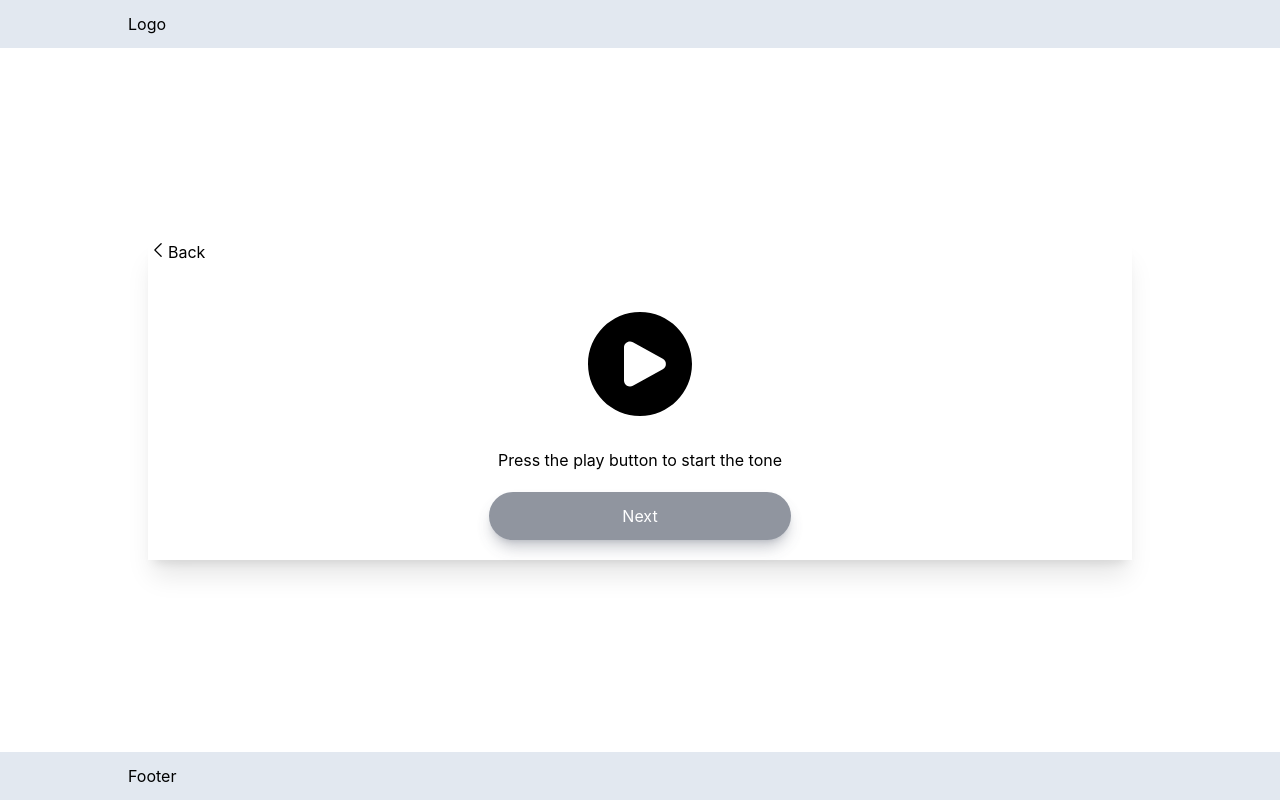
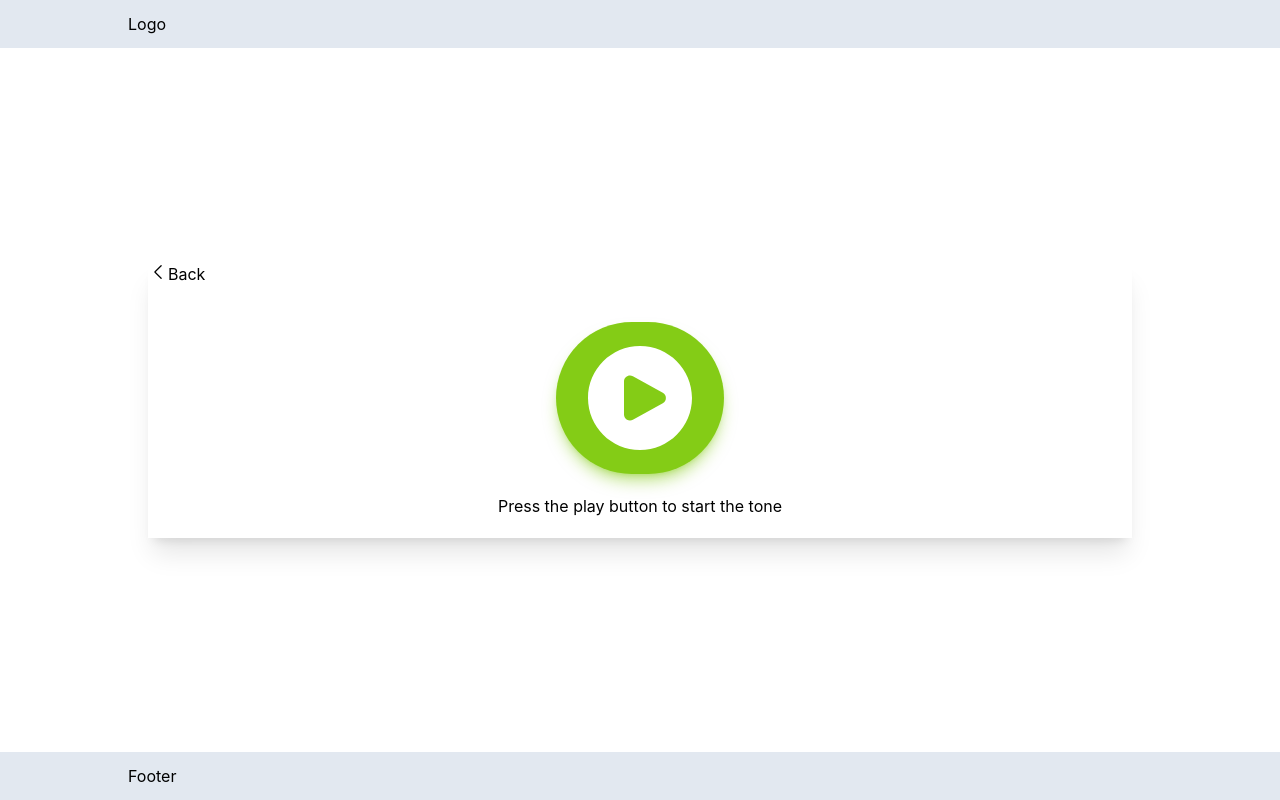
Before and after one commit to imicadio/hearing-test, a React (Create React App) app: page /sounds/1 in a window 1280 px wide. Built offline with nearby package versions, Linux system fonts and the light colour scheme; a web font is replaced by a local one.

Commit message:
feat: calibrated play

```diff
--- a/src/common/button/button.tsx
+++ b/src/common/button/button.tsx
@@ -14,12 +14,16 @@ const Button: FC<IButton> = ({
   isSound,
   disable = false,
 }) => {
-  const returnClass = classNames(customClass, {
-    [`inline-block bg-lime-500 py-3 px-5 rounded-full text-white shadow-lg shadow-lime-500/50 hover:before:content-['']`]:
-      type === "button" && !isBack,
-    [`mb-4 flex`]: isBack,
-    [`disabled:opacity-75 disabled:bg-gray-500 disabled:shadow-gray-500/50`]: isSound
-  });
+  const returnClass = classNames(
+    {
+      [`inline-block bg-lime-500 py-3 px-5 rounded-full text-white shadow-lg shadow-lime-500/50 hover:before:content-['']`]:
+        type === "button" && !isBack,
+      [`mb-4 flex`]: isBack,
+      [`disabled:opacity-75 disabled:bg-gray-500 disabled:shadow-gray-500/50`]:
+        isSound,
+    },
+    customClass
+  );
 
   if (isBack) {
     return (
--- a/src/components/play/model.d.ts
+++ b/src/components/play/model.d.ts
@@ -1,4 +1,5 @@
 export type IPlay = {
     play: boolean;
     changePlay: () => void;
+    currentHz: number | string | null | undefined;
 }
--- a/src/components/play/play.tsx
+++ b/src/components/play/play.tsx
@@ -3,24 +3,47 @@ import { PlayCircleIcon, PauseCircleIcon } from "@heroicons/react/24/solid";
 import { IPlay } from "./model";
 import VolumeButton from "../volume-button/volume-button";
 import { PlusCircleIcon, MinusCircleIcon } from "@heroicons/react/24/solid";
+import Button from "../../common/button/button";
 
-const Play: FC<IPlay> = ({ play, changePlay }) => {
-  const renderPlayBtn = play ? (
+const Play: FC<IPlay> = ({ play, changePlay, currentHz }) => {
+  const pauseBtn = currentHz ? (
     <>
-      <VolumeButton icon={<MinusCircleIcon className="w-20 h-20" />} />
+      <Button isSound customClass="px-2 py-2">
+        <MinusCircleIcon className="w-20 h-20" />
+      </Button>
+      <Button isSound customClass="px-2 py-2" onClick={changePlay}>
+        <PauseCircleIcon
+          className="h-32 w-32 cursor-pointer"
+          aria-hidden="true"
+        />
+      </Button>
+      <Button isSound customClass="px-2 py-2">
+        <PlusCircleIcon className="w-20 h-20" />
+      </Button>
+    </>
+  ) : (
+    <Button isSound customClass="px-2 py-2 col-start-2" onClick={changePlay}>
       <PauseCircleIcon
         className="h-32 w-32 cursor-pointer"
         aria-hidden="true"
+      />
+    </Button>
+  );
+
+  const renderPlayBtn = play ? (
+    <>{pauseBtn}</>
+  ) : (
+    <Button
+      isSound
+      customClass="px-2 py-2 cursor-pointer col-start-2"
+      onClick={changePlay}
+    >
+      <PlayCircleIcon
+        className="h-32 w-32"
+        aria-hidden="true"
         onClick={changePlay}
       />
-      <VolumeButton icon={<PlusCircleIcon className="w-20 h-20" />} />
-    </>
-  ) : (
-    <PlayCircleIcon
-      className="h-32 w-32 cursor-pointer col-start-2"
-      aria-hidden="true"
-      onClick={changePlay}
-    />
+    </Button>
   );
 
   return <>{renderPlayBtn}</>;
--- a/src/pages/sounds/sound-text/sound-text.tsx
+++ b/src/pages/sounds/sound-text/sound-text.tsx
@@ -1,5 +1,5 @@
 import React, { FC } from "react";
-import { clickToPlayText, adjustToneText } from "../../../shared/text";
+import { clickToPlayText, adjustToneText, doYouHearSound } from "../../../shared/text";
 import { ISoundText } from "./model";
 
 const SoundText: FC<ISoundText> = ({ currentHz, play }) => {
@@ -12,7 +12,7 @@ const SoundText: FC<ISoundText> = ({ currentHz, play }) => {
       ? adjustToneText
       : clickToPlayText
     : play
-    ? null
+    ? doYouHearSound
     : clickToPlayText;
 
   return (
--- a/src/pages/sounds/sounds.tsx
+++ b/src/pages/sounds/sounds.tsx
@@ -12,7 +12,6 @@ import {
 } from "../../redux/slice/soundSlice/soundSlice";
 import { ROUTER } from "../../shared/router";
 import SoundText from "./sound-text/sound-text";
-
 
 const Sounds: FC<{}> = () => {
   const dispatch = useDispatch();
@@ -40,23 +39,24 @@ const Sounds: FC<{}> = () => {
       : navigate({ pathname: ROUTER.QUESTION });
   };
 
-  useEffect(() => {}, [activeHz]);
+  // useEffect(() => {}, [activeHz]);
+
+  const renderBtn = currentHz ? (
+    <Button
+      disable={!play}
+      onClick={nextPage}
+      customClass="col-start-1 col-end-4 md:col-start-2 md:col-end-3 w-full"
+      isSound
+    >
+      Next
+    </Button>
+  ) : null;
 
   return (
     <div className="grid grid-cols-3 gap-5 place-items-center w-full p-5">
-
-      <Play play={play} changePlay={changePlay} />
-
-
+      <Play play={play} currentHz={currentHz} changePlay={changePlay} />
       <SoundText currentHz={currentHz} play={play} />
-      <Button
-        disable={!play}
-        onClick={nextPage}
-        customClass="col-start-1 col-end-4 md:col-start-2 md:col-end-3 w-full"
-        isSound
-      >
-        Next
-      </Button>
+      {renderBtn}
     </div>
   );
 };
--- a/src/redux/slice/soundSlice/model.d.ts
+++ b/src/redux/slice/soundSlice/model.d.ts
@@ -1,5 +1,5 @@
 export type SoundSlice = {
-  allHz: Record<number, string>[];
+  allHz: Record<number | string, number | null>[];
   allDb: nnumber[];
 
   activeHz: string;
--- a/src/redux/slice/soundSlice/soundSlice.tsx
+++ b/src/redux/slice/soundSlice/soundSlice.tsx
@@ -4,12 +4,13 @@ import { RootState } from "../../store";
 
 const initialState: SoundSlice = {
   allHz: [
-    { 250: "" },
-    { 500: "" },
-    { 1000: "" },
-    { 2000: "" },
-    { 4000: "" },
-    { 8000: "" },
+    { calibrated: null },
+    { 250: null },
+    { 500: null },
+    { 1000: null },
+    { 2000: null },
+    { 4000: null },
+    { 8000: null },
   ],
   allDb: [-5, 0, 5, 10, 15, 20, 30, 40, 50, 60, 70, 80],
 
@@ -22,7 +23,7 @@ const soundSlice = createSlice({
   initialState,
   reducers: {
     SET_ACTIVE_HZ: (state, action) => {
-        state.activeHz = action.payload;
+      state.activeHz = action.payload;
     },
   },
 });
--- a/src/shared/methods.tsx
+++ b/src/shared/methods.tsx
@@ -1,7 +1,15 @@
-export const getKeys = (array: { [key: number]: string }[]) => {
-  return array.map((element) => {
-    return Number(Object.keys(element)[0]);
-  });
+export const getKeys = (array: { [key: number | string]: number | null }[]) => {
+  const numericalKeys: Array<number> = [];
+
+  for (const obj of array) {
+    for (const key in obj) {
+      if (typeof key === "number" && typeof obj[key] === "number") {
+        numericalKeys.push(key);
+      }
+    }
+  }
+
+  return numericalKeys;
 };
 
 export const nextElementInArray = (
--- a/src/shared/text.tsx
+++ b/src/shared/text.tsx
@@ -1,2 +1,3 @@
 export const clickToPlayText = `Press the play button to start the tone`;
 export const adjustToneText = `Use the +/- buttons to adjust the loudness and find the softest sound you can hear. Then press Next.`
+export const doYouHearSound = `Do you hear the sound`;
```
